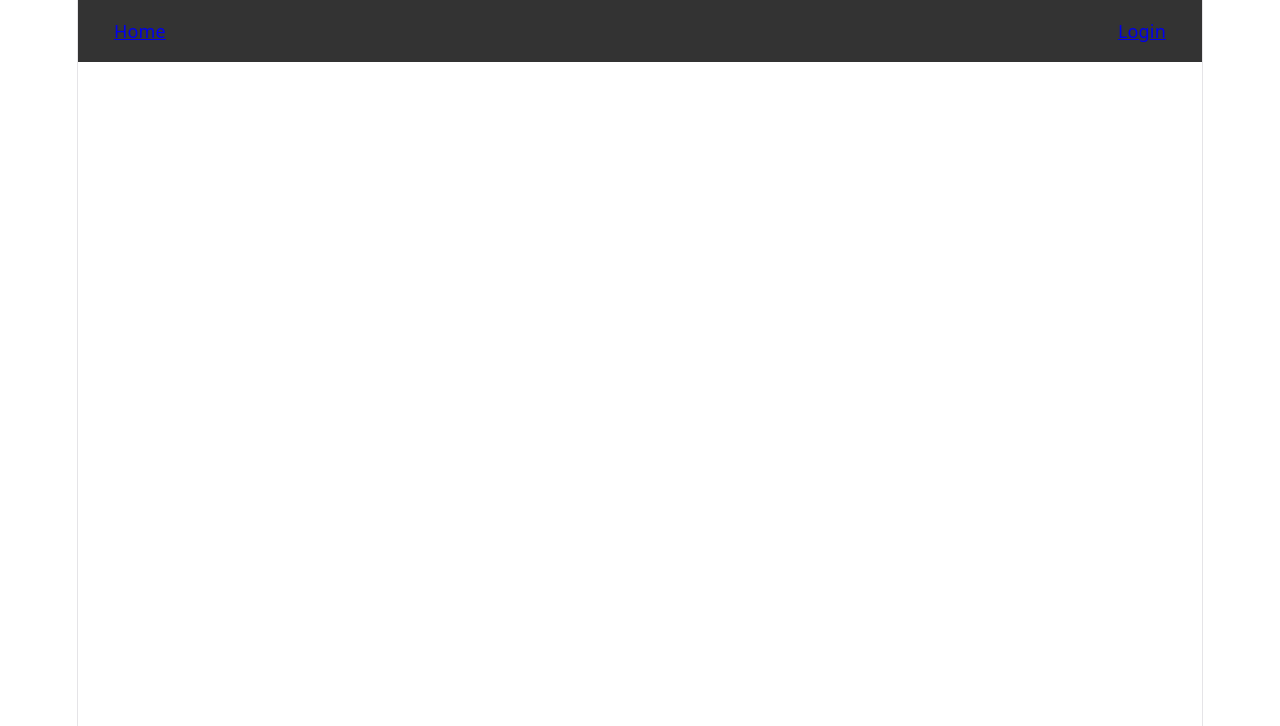
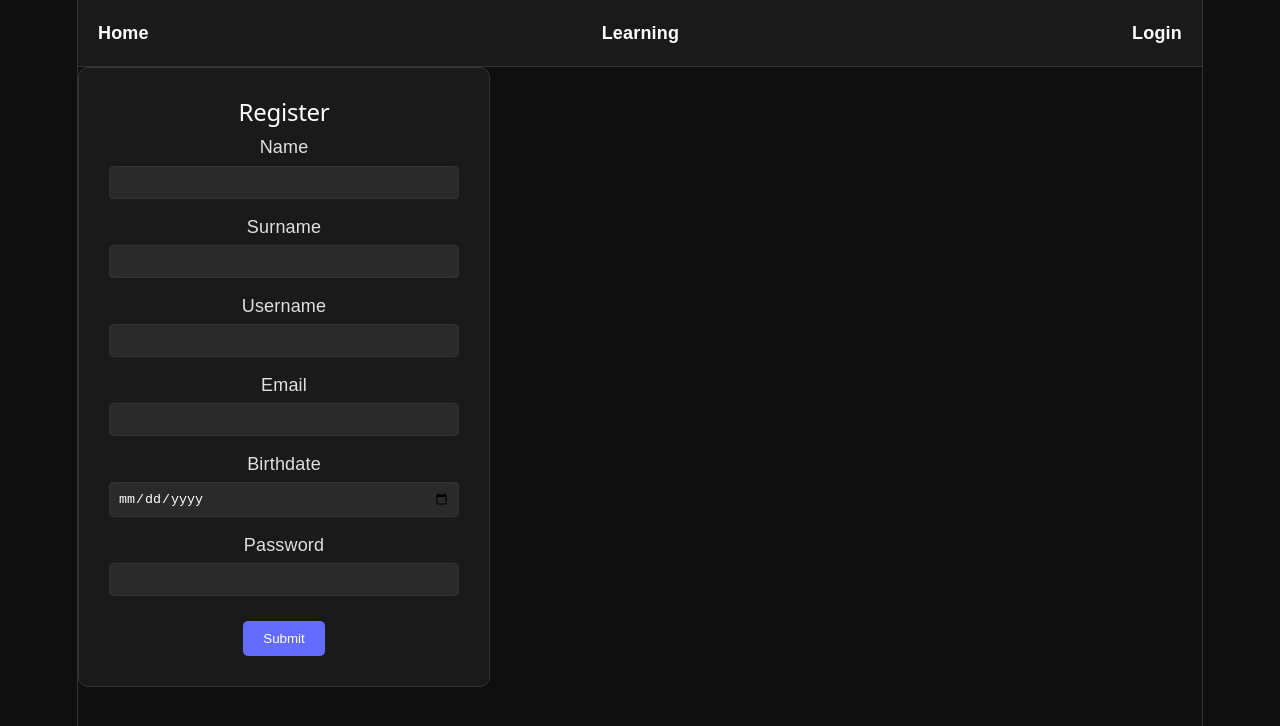
Before and after one commit to Pgalczyn/Hacathon-IO, a React app in the folder FRONTEND/: page /register in a window 1280 px wide. Before the commit this address had no page. Shown: the top 726 px of the page. Built offline with nearby package versions, Linux system fonts and the light colour scheme; the HTML template or start-up script is replaced by a standard one.

Commit message:
added register,learning

```diff
--- a/FRONTEND/src/components/App.css
+++ b/FRONTEND/src/components/App.css
@@ -1,184 +1,111 @@
-.counter {
-  font-size: 16px;
-  padding: 5px 10px;
-  border-radius: 5px;
-  color: var(--accent);
-  background: var(--accent-bg);
-  border: 2px solid transparent;
-  transition: border-color 0.3s;
-  margin-bottom: 24px;
-
-  &:hover {
-    border-color: var(--accent-border);
-  }
-  &:focus-visible {
-    outline: 2px solid var(--accent);
-    outline-offset: 2px;
-  }
+:root {
+  --accent: #646cff;
+  --accent-bg: rgba(100, 108, 255, 0.1);
+  --accent-border: #747bff;
+  --text: #e1e1e1;
+  --text-h: #ffffff;
+  --border: #333;
+  --social-bg: #1a1a1a;
+  --shadow: 0 4px 30px rgba(0, 0, 0, 0.5);
 }
 
-.hero {
-  position: relative;
-
-  .base,
-  .framework,
-  .vite {
-    inset-inline: 0;
-    margin: 0 auto;
+body {
+  margin: 0;
+  background-color: #0f0f0f;
+  color: var(--text);
+  font-family: sans-serif;
 }
 
-  .base {
-    width: 170px;
-    position: relative;
-    z-index: 0;
+.App {
+  min-height: 100vh;
+  display: flex;
+  flex-direction: column;
 }
 
-  .framework,
-  .vite {
-    position: absolute;
+.navbar {
+  display: flex;
+  gap: 20px;
+  padding: 20px;
+  background: #1a1a1a;
+  border-bottom: 1px solid var(--border);
 }
 
-  .framework {
-    z-index: 1;
-    top: 34px;
-    height: 28px;
-    transform: perspective(2000px) rotateZ(300deg) rotateX(44deg) rotateY(39deg)
-      scale(1.4);
-  }
-
-  .vite {
-    z-index: 0;
-    top: 107px;
-    height: 26px;
-    width: auto;
-    transform: perspective(2000px) rotateZ(300deg) rotateX(40deg) rotateY(39deg)
-      scale(0.8);
-  }
+.navbar a {
+  color: var(--text-h);
+  text-decoration: none;
+  font-weight: bold;
 }
 
 #center {
   display: flex;
   flex-direction: column;
-  gap: 25px;
-  place-content: center;
-  place-items: center;
+  align-items: center;
+  justify-content: center;
+  padding: 40px 20px;
   flex-grow: 1;
-
-  @media (max-width: 1024px) {
-    padding: 32px 20px 24px;
-    gap: 18px;
 }
+#next-steps {
+  display: flex;
+  width: 100%;
+  max-width: 1000px;
+  margin-top: 40px;
+  border-top: 1px solid var(--border);
 }
 
-#next-steps {
-  display: flex;
-  border-top: 1px solid var(--border);
-  text-align: left;
-
-  & > div {
-    flex: 1 1 0;
-    padding: 32px;
-    @media (max-width: 1024px) {
-      padding: 24px 20px;
-    }
+#next-steps > div {
+  flex: 1;
+  padding: 20px;
+  border: 1px solid var(--border);
 }
 
-  .icon {
-    margin-bottom: 16px;
-    width: 22px;
-    height: 22px;
+.register-container, .login-container {
+  background: var(--social-bg);
+  padding: 30px;
+  border-radius: 10px;
+  border: 1px solid var(--border);
+  width: 100%;
+  max-width: 350px;
 }
 
-  @media (max-width: 1024px) {
+.form-group {
+  margin-bottom: 15px;
+  display: flex;
   flex-direction: column;
-    text-align: center;
-  }
 }
 
-#docs {
-  border-right: 1px solid var(--border);
-
-  @media (max-width: 1024px) {
-    border-right: none;
-    border-bottom: 1px solid var(--border);
-  }
+.form-group label {
+  margin-bottom: 5px;
 }
 
-#next-steps ul {
-  list-style: none;
-  padding: 0;
-  display: flex;
-  gap: 8px;
-  margin: 32px 0 0;
-
-  .logo {
-    height: 18px;
+.form-group input {
+  padding: 8px;
+  background: #2a2a2a;
+  border: 1px solid var(--border);
+  color: white;
+  border-radius: 4px;
 }
 
-  a {
-    color: var(--text-h);
-    font-size: 16px;
-    border-radius: 6px;
-    background: var(--social-bg);
-    display: flex;
-    padding: 6px 12px;
-    align-items: center;
-    gap: 8px;
-    text-decoration: none;
-    transition: box-shadow 0.3s;
-
-    &:hover {
-      box-shadow: var(--shadow);
-    }
-    .button-icon {
-      height: 18px;
-      width: 18px;
-    }
+button, .counter {
+  background-color: var(--accent);
+  color: white;
+  border: none;
+  padding: 10px 20px;
+  border-radius: 5px;
+  cursor: pointer;
+  margin-top: 10px;
 }
 
-  @media (max-width: 1024px) {
-    margin-top: 20px;
-    flex-wrap: wrap;
-    justify-content: center;
-
-    li {
-      flex: 1 1 calc(50% - 8px);
-    }
-
-    a {
-      width: 100%;
-      justify-content: center;
-      box-sizing: border-box;
-    }
-  }
-}
-
-#spacer {
-  height: 88px;
-  border-top: 1px solid var(--border);
-  @media (max-width: 1024px) {
-    height: 48px;
-  }
+button:hover {
+  filter: brightness(1.2);
 }
 
 .ticks {
-  position: relative;
   width: 100%;
-
-  &::before,
-  &::after {
-    content: '';
-    position: absolute;
-    top: -4.5px;
-    border: 5px solid transparent;
+  height: 1px;
+  background: var(--border);
+  margin: 20px 0;
 }
 
-  &::before {
-    left: 0;
-    border-left-color: var(--border);
+h1 {
+  color: var(--text-h);
 }
-  &::after {
-    right: 0;
-    border-right-color: var(--border);
-  }
-}
--- a/FRONTEND/src/components/App.jsx
+++ b/FRONTEND/src/components/App.jsx
@@ -2,6 +2,8 @@ import { BrowserRouter, Routes, Route } from 'react-router-dom';
 import Navbar from './Navbar';
 import Login from './Login';
 import Home from './Home';
+import Register from './Register';
+import Learning from './Learning';
 import './App.css';
 
 function App() {
@@ -12,6 +14,8 @@ function App() {
                 <Routes>
                     <Route path="/" element={<Home />} />
                     <Route path="/login" element={<Login />} />
+                    <Route path="/register" element={<Register />} />
+                    <Route path="/learning" element={<Learning />} />
                 </Routes>
             </div>
         </BrowserRouter>
--- /dev/null
+++ b/FRONTEND/src/components/Learning.css
@@ -0,0 +1,184 @@
+.counter {
+    font-size: 16px;
+    padding: 5px 10px;
+    border-radius: 5px;
+    color: var(--accent);
+    background: var(--accent-bg);
+    border: 2px solid transparent;
+    transition: border-color 0.3s;
+    margin-bottom: 24px;
+
+    &:hover {
+        border-color: var(--accent-border);
+    }
+    &:focus-visible {
+        outline: 2px solid var(--accent);
+        outline-offset: 2px;
+    }
+}
+
+.hero {
+    position: relative;
+
+    .base,
+    .framework,
+    .vite {
+        inset-inline: 0;
+        margin: 0 auto;
+    }
+
+    .base {
+        width: 170px;
+        position: relative;
+        z-index: 0;
+    }
+
+    .framework,
+    .vite {
+        position: absolute;
+    }
+
+    .framework {
+        z-index: 1;
+        top: 34px;
+        height: 28px;
+        transform: perspective(2000px) rotateZ(300deg) rotateX(44deg) rotateY(39deg)
+        scale(1.4);
+    }
+
+    .vite {
+        z-index: 0;
+        top: 107px;
+        height: 26px;
+        width: auto;
+        transform: perspective(2000px) rotateZ(300deg) rotateX(40deg) rotateY(39deg)
+        scale(0.8);
+    }
+}
+
+#center {
+    display: flex;
+    flex-direction: column;
+    gap: 25px;
+    place-content: center;
+    place-items: center;
+    flex-grow: 1;
+
+    @media (max-width: 1024px) {
+        padding: 32px 20px 24px;
+        gap: 18px;
+    }
+}
+
+#next-steps {
+    display: flex;
+    border-top: 1px solid var(--border);
+    text-align: left;
+
+    & > div {
+        flex: 1 1 0;
+        padding: 32px;
+        @media (max-width: 1024px) {
+            padding: 24px 20px;
+        }
+    }
+
+    .icon {
+        margin-bottom: 16px;
+        width: 22px;
+        height: 22px;
+    }
+
+    @media (max-width: 1024px) {
+        flex-direction: column;
+        text-align: center;
+    }
+}
+
+#docs {
+    border-right: 1px solid var(--border);
+
+    @media (max-width: 1024px) {
+        border-right: none;
+        border-bottom: 1px solid var(--border);
+    }
+}
+
+#next-steps ul {
+    list-style: none;
+    padding: 0;
+    display: flex;
+    gap: 8px;
+    margin: 32px 0 0;
+
+    .logo {
+        height: 18px;
+    }
+
+    a {
+        color: var(--text-h);
+        font-size: 16px;
+        border-radius: 6px;
+        background: var(--social-bg);
+        display: flex;
+        padding: 6px 12px;
+        align-items: center;
+        gap: 8px;
+        text-decoration: none;
+        transition: box-shadow 0.3s;
+
+        &:hover {
+            box-shadow: var(--shadow);
+        }
+        .button-icon {
+            height: 18px;
+            width: 18px;
+        }
+    }
+
+    @media (max-width: 1024px) {
+        margin-top: 20px;
+        flex-wrap: wrap;
+        justify-content: center;
+
+        li {
+            flex: 1 1 calc(50% - 8px);
+        }
+
+        a {
+            width: 100%;
+            justify-content: center;
+            box-sizing: border-box;
+        }
+    }
+}
+
+#spacer {
+    height: 88px;
+    border-top: 1px solid var(--border);
+    @media (max-width: 1024px) {
+        height: 48px;
+    }
+}
+
+.ticks {
+    position: relative;
+    width: 100%;
+
+    &::before,
+    &::after {
+        content: '';
+        position: absolute;
+        top: -4.5px;
+        border: 5px solid transparent;
+    }
+
+    &::before {
+        left: 0;
+        border-left-color: var(--border);
+    }
+    &::after {
+        right: 0;
+        border-right-color: var(--border);
+    }
+}
--- /dev/null
+++ b/FRONTEND/src/components/Learning.jsx
@@ -0,0 +1,9 @@
+const Learning = () => {
+    return (
+        <div style={{ padding: '20px' }}>
+            <h1>Start learning</h1>
+        </div>
+    );
+};
+
+export default Learning;
--- a/FRONTEND/src/components/Navbar.jsx
+++ b/FRONTEND/src/components/Navbar.jsx
@@ -6,7 +6,9 @@ const Navbar = () => {
     return (
         <nav className="navbar">
             <Link to="/">Home</Link>
+            <Link to="/learning" >Learning</Link>
             <Link to="/login">Login</Link>
+
         </nav>
     );
 };
--- /dev/null
+++ b/FRONTEND/src/components/Register.css
@@ -0,0 +1,39 @@
+.register-container {
+    max-width: 300px;
+    margin: 50px auto;
+    padding: 20px;
+    border: 1px solid #ddd;
+    border-radius: 8px;
+    display: flex;
+    flex-direction: column;
+    background-color: white;
+}
+
+.form-group {
+    margin-bottom: 15px;
+    display: flex;
+    flex-direction: column;
+    text-align: left;
+}
+
+input {
+    padding: 8px;
+    margin-top: 5px;
+    border: 1px solid #ccc;
+    border-radius: 4px;
+}
+
+button {
+    background-color: #007bff;
+    color: white;
+    padding: 10px 16px;
+    border-radius: 4px;
+    border: none;
+    cursor: pointer;
+    font-weight: bold;
+    margin-top: 10px;
+}
+
+button:hover {
+    background-color: #0056b3;
+}
--- /dev/null
+++ b/FRONTEND/src/components/Register.jsx
@@ -0,0 +1,77 @@
+import { useState } from "react";
+import { useNavigate } from 'react-router-dom';
+
+const Register = () => {
+    const [name, setName] = useState('');
+    const [surname, setSurname] = useState('');
+    const [username, setUsername] = useState('');
+    const [email, setEmail] = useState('');
+    const [birthdate, setBirthdate] = useState('');
+    const [password, setPassword] = useState('');
+
+    const navigate = useNavigate();
+
+    const handleSubmit = (e) => {
+        e.preventDefault();
+        navigate('/');
+    };
+
+    return (
+        <div className="register-container">
+            <h2>Register</h2>
+            <form onSubmit={handleSubmit}>
+                <div className="form-group">
+                    <label>Name</label>
+                    <input
+                        type="text"
+                        value={name}
+                        onChange={(e) => setName(e.target.value)}
+                    />
+                </div>
+                <div className="form-group">
+                    <label>Surname</label>
+                    <input
+                        type="text"
+                        value={surname}
+                        onChange={(e) => setSurname(e.target.value)}
+                    />
+                </div>
+                <div className="form-group">
+                    <label>Username</label>
+                    <input
+                        type="text"
+                        value={username}
+                        onChange={(e) => setUsername(e.target.value)}
+                    />
+                </div>
+                <div className="form-group">
+                    <label>Email</label>
+                    <input
+                        type="email"
+                        value={email}
+                        onChange={(e) => setEmail(e.target.value)}
+                    />
+                </div>
+                <div className="form-group">
+                    <label>Birthdate</label>
+                    <input
+                        type="date"
+                        value={birthdate}
+                        onChange={(e) => setBirthdate(e.target.value)}
+                    />
+                </div>
+                <div className="form-group">
+                    <label>Password</label>
+                    <input
+                        type="password"
+                        value={password}
+                        onChange={(e) => setPassword(e.target.value)}
+                    />
+                </div>
+                <button type="submit">Submit</button>
+            </form>
+        </div>
+    );
+};
+
+export default Register;
```
Also changed, not shown: FRONTEND/src/components/Login.jsx (+6 -1 lines). Lines whose indentation alone changed are shown as unchanged.
